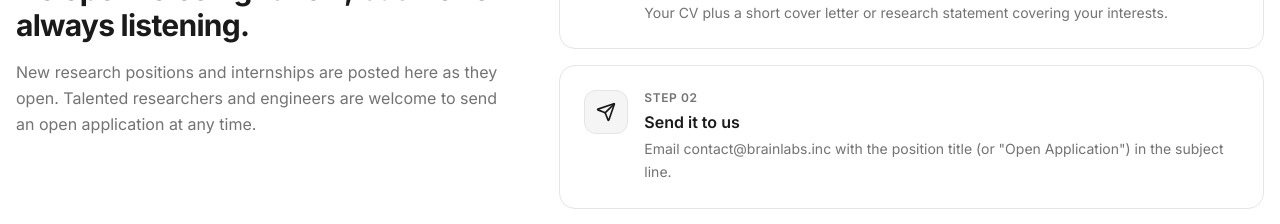
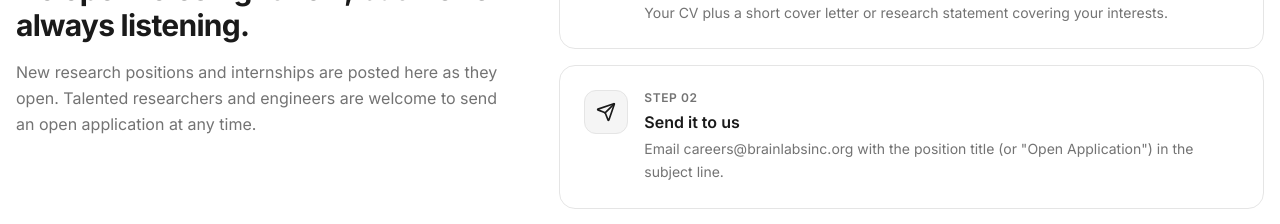
Before and after one commit to BrAINLabs-Inc/official-web, a React (Vite) app in the folder web/: page /careers in a window 1280 px wide. Shown: the part 1240-1464 px from the top of the page. Built offline with nearby package versions, Linux system fonts and the light colour scheme.

Commit message:
chore: use brainlabsinc.org contact and careers emails

```diff
--- a/web/src/data/general.ts
+++ b/web/src/data/general.ts
@@ -61,7 +61,8 @@ export const faq = [
 export const contact = {
   github: 'https://github.com/BrAINLabs-Inc',
   linkedin: 'https://www.linkedin.com/company/brainlabs-inc',
-  email: 'mailto:contact@brainlabs.inc',
+  email: 'mailto:contact@brainlabsinc.org',
+  careersEmail: 'mailto:careers@brainlabsinc.org',
 };
 
 export const careersBenefits = [
@@ -106,6 +107,6 @@ export const careersFaqs = [
   },
   {
     q: 'How do I apply?',
-    a: 'Send your CV and a brief cover letter or research statement to contact@brainlabs.inc with the position title in the subject line.',
+    a: 'Send your CV and a brief cover letter or research statement to careers@brainlabsinc.org with the position title in the subject line.',
   },
 ];
--- a/web/src/pages/Careers.tsx
+++ b/web/src/pages/Careers.tsx
@@ -26,7 +26,7 @@ import { careersBenefits, careersFaqs, contact } from '@/data/general';
 import { iconMap } from '@/lib/icons';
 import { fadeUp, fadeUpAt } from '@/lib/motion';
 
-const contactAddress = contact.email.replace(/^mailto:/, '');
+const contactAddress = contact.careersEmail.replace(/^mailto:/, '');
 
 const applySteps: { title: string; description: string; icon: LucideIcon }[] = [
   {
@@ -163,7 +163,7 @@ export const Careers = () => (
         </div>
         <div className="flex shrink-0 flex-col gap-3 sm:flex-row">
           <a
-            href={`${contact.email}?subject=${encodeURIComponent('Open Application')}`}
+            href={`${contact.careersEmail}?subject=${encodeURIComponent('Open Application')}`}
             className="inline-flex h-11 items-center justify-center gap-2 rounded-full bg-foreground px-6 text-sm font-medium text-background transition-opacity hover:opacity-90"
           >
             Send Your CV
```
